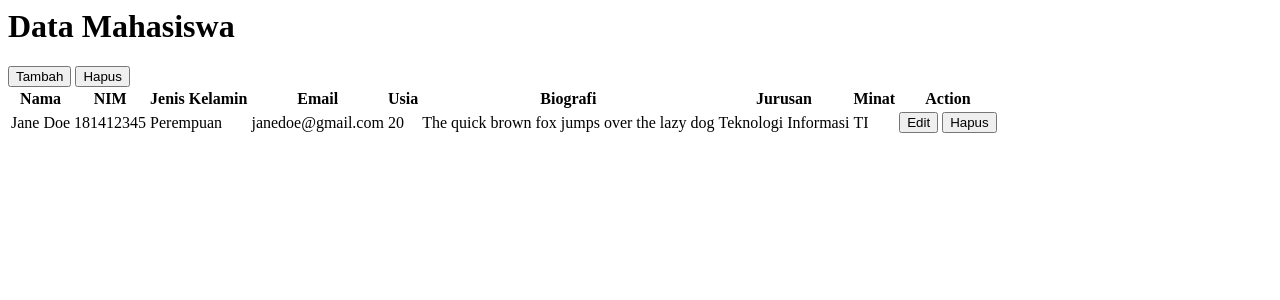
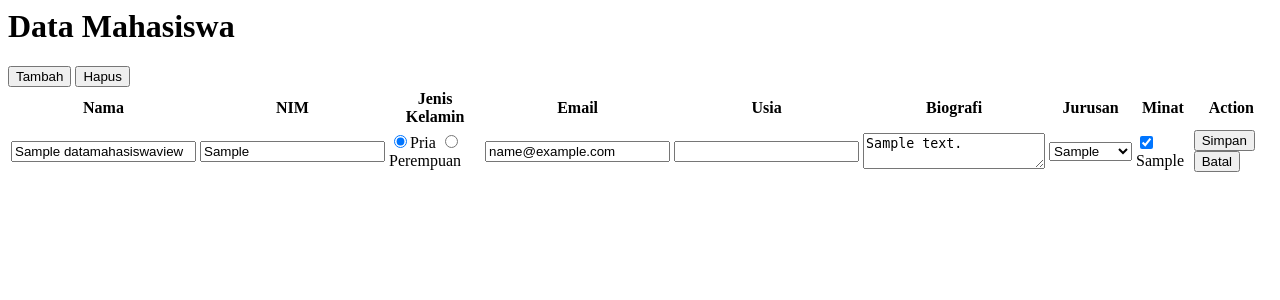
Before and after one commit to firdhair/Tugas-1, a PHP site: page /tabel.php?id=1&action=edit in a window 1280 px wide. Shown: the top 300 px of the page. Run offline with PHP 8.4, Linux system fonts and the light colour scheme; tables that the repository leaves empty or names only in its code hold one stand-in row (values such as "Sample post").

Commit message:
Memodifikasi alert pada index @line-22. (tabel.php)Menambahkan syntax php untuk mengambil data @line-1. Menambahkan href pada button tambah @line-8. Menambahkan foreach @line-34 untuk mengelola data minat. Menambahkan perulangan untuk menampilkan data mahasiswa dari db @line-34 dan kondisi untuk pengeditan. Menambahkan href untuk tombol edit dan hapus @line-97. Menambahkan pemanggilan fungsi edit  @line-106

```diff
--- a/index.php
+++ b/index.php
@@ -19,12 +19,12 @@ $minat = getAllData('minat');
   <?php if (isset($_POST['submit'])) : ?>
     <?php if (addData($_POST) > 0) : ?>
       <script>
-        alert('berhasil');
+        alert('Terima kasih sudah mengisi form ini, data berhasil ditambahkan!');
         document.location.href = '';
       </script>
     <?php else : ?>
       <script>
-        alert('tidak berhasil');
+        alert('Ooops, data gagal ditambahkan');
         document.location.href = '';
       </script>
     <?php endif; ?>
--- a/tabel.php
+++ b/tabel.php
@@ -1,11 +1,19 @@
+<?php
+require_once('crud.php');
+$data = getAllData("datamahasiswaview");
+$fakultas = getAllData("fakultas");
+$minat = getAllData('minat');
+?>
 <html>
+
 <head>
   <title>Menampilkan Data</title>
 </head>
+
 <body>
   <h1>Data Mahasiswa</h1>
   <div class="tambah-hapus">
-      <input type="button" value="Tambah" class="tambah" name="tambah" />
+    <a href="index.php"><input type="button" value="Tambah" class="tambah" name="tambah" /></a>
     <input type="button" value="Hapus" class="hapus" name="hapus" />
   </div>
   <table class="data-table">
@@ -23,21 +31,97 @@
       </tr>
     </thead>
     <tbody>
+      <?php foreach ($data as $mahasiswa) : ?>
+        <?php
+        $minatmhsarr = explode(',', $mahasiswa['id_minat']);
+        $minatresult = [];
+        foreach ($minatmhsarr as $minatmhs) {
+          $minatresult[] = getMinat($minatmhs);
+        }
+        $minatresult = implode(', ', $minatresult);
+        ?>
         <tr>
-          <td>Jane Doe</td>
-          <td>181412345</td>
-          <td>Perempuan</td>
-          <td>janedoe@gmail.com</td>
-          <td>20</td>
-          <td>The quick brown fox jumps over the lazy dog</td>
-          <td>Teknologi Informasi</td>
-          <td>TI</td>
+          <?php if (isset($_GET['id']) && $mahasiswa['id'] == $_GET['id']) : ?>
+            <form action="" method="POST">
+              <td><input type="text" id="nama" name="nama_mhs" value="<?= $mahasiswa['nama']; ?>" required></td>
+              <td><input type="" id="nim" name="nim_mhs" value="<?= $mahasiswa['nim']; ?>" readonly></td>
               <td>
-            <button name="edit" class="edit"><i></i> Edit</button>
-            <button name="edit" class="hapus-data"><i></i> Hapus</button>
+                <?php if ($mahasiswa['jenis_kelamin'] == 'Perempuan') : ?>
+                  <input type="radio" id="jenis-kelamin" name="jenis_kelamin" value="pria" />Pria
+                  <input type="radio" name="jenis_kelamin" value="perempuan" checked />Perempuan
+                <?php else : ?>
+                  <input type="radio" id="jenis-kelamin" name="jenis_kelamin" value="pria" checked />Pria
+                  <input type="radio" name="jenis_kelamin" value="perempuan" />Perempuan
+                <?php endif; ?>
               </td>
+              <td><input type="email" id="email" name="email_mhs" value="<?= $mahasiswa['email']; ?>" required></td>
+              <td><input type="number" id="usia" name="usia_mhs" value="<?= $mahasiswa['usia']; ?>" maxlength="2" required></td>
+              <td><textarea id="bio" name="student_bio" required><?= $mahasiswa['biografi']; ?></textarea></td>
+              <td>
+                <select id="courses" name="student_courses">
+                  <?php foreach ($fakultas as $f) : ?>
+                    <optgroup label="<?= $f['fakultas']; ?>">
+                      <?php $jurusan = getWhere('jurusan', 'kode_fakultas', $f['kode_fakultas']); ?>
+                      <?php foreach ($jurusan as $j) : ?>
+                        <?php if ($j['jurusan'] == $mahasiswa['jurusan']) : ?>
+                          <option value="<?= $j['kode_jurusan']; ?>" selected><?= $j['jurusan']; ?></option>
+                        <?php else : ?>
+                          <option value="<?= $j['kode_jurusan']; ?>"><?= $j['jurusan']; ?></option>
+                        <?php endif; ?>
+                      <?php endforeach; ?>
+                    </optgroup>
+                  <?php endforeach; ?>
+                </select>
+              </td>
+              <td>
+                <?php foreach ($minat as $m) : ?>
+                  <input type="checkbox" id="<?= strtolower($m['minat']); ?>" value="<?= $m['id']; ?>" name="user_interest[]" <?php in_array($m['id'], $minatmhsarr) ? print 'checked' : ''; ?> /><label class="light" for="<?= strtolower($m['minat']); ?>"><?= $m['minat']; ?></label><br />
+                <?php endforeach; ?>
+              </td>
+              <td>
+                <button type="submit" name="simpan" class="simpan"><i></i> Simpan</button>
+                <button name="batal" class="batal"><i></i> Batal</button>
+              </td>
+              <input type="hidden" name="id" value="<?= $mahasiswa['id']; ?>">
+            </form>
+          <?php else : ?>
+            <td><?= $mahasiswa['nama']; ?></td>
+            <td><?= $mahasiswa['nim']; ?></td>
+            <td><?= $mahasiswa['jenis_kelamin']; ?></td>
+            <td><?= $mahasiswa['email']; ?></td>
+            <td><?= $mahasiswa['usia']; ?></td>
+            <td><?= $mahasiswa['biografi']; ?></td>
+            <td><?= $mahasiswa['jurusan']; ?></td>
+            <td><?= $minatresult; ?></td>
+            <td>
+              <a href="tabel.php?id=<?= $mahasiswa['id']; ?>&action=edit"><button name="edit" class="edit"><i></i> Edit</button></a>
+              <a href="crud.php?id=<?= $mahasiswa['id']; ?>&action=delete"><button name="edit" class="hapus-data" onclick="return confirm('Apakan anda yakin ingin menghapus file ini? File ini akan dihapus secara permanen.')"><i></i> Hapus</button></a>
+            </td>
+          <?php endif; ?>
         </tr>
+      <?php endforeach; ?>
     </tbody>
   </table>
+
+  <?php if (isset($_POST['simpan'])) : ?>
+    <?php if (updateDataMhs($_POST) > 0) : ?>
+      <script>
+        alert('Data sudah berhasil diupdate!');
+        document.location.href = 'tabel.php';
+      </script>
+    <?php else : ?>
+      <script>
+        alert('Ooops, data gagal diupdate');
+        document.location.href = '';
+      </script>
+    <?php endif; ?>
+  <?php endif; ?>
+
+  <?php if (isset($_POST['batal'])) : ?>
+    <script>
+      document.location.href = 'tabel.php'
+    </script>
+  <?php endif; ?>
 </body>
+
 </html>
```
Lines whose indentation alone changed are shown as unchanged.
